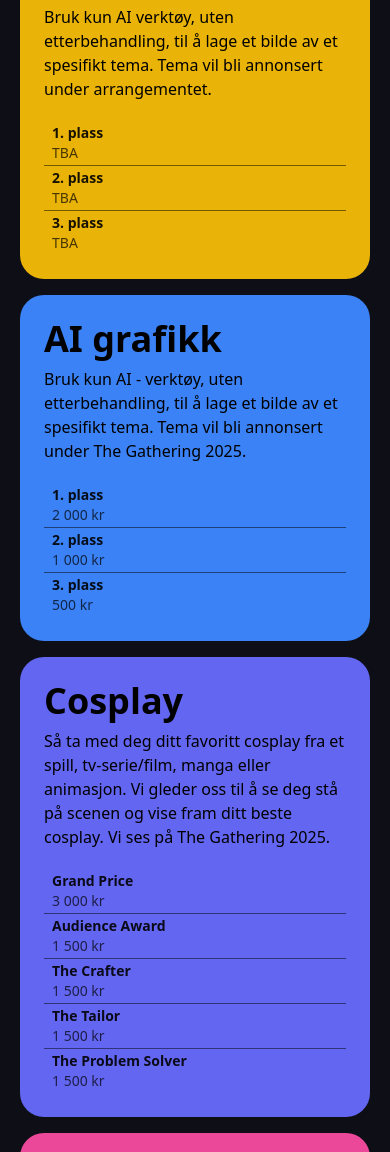
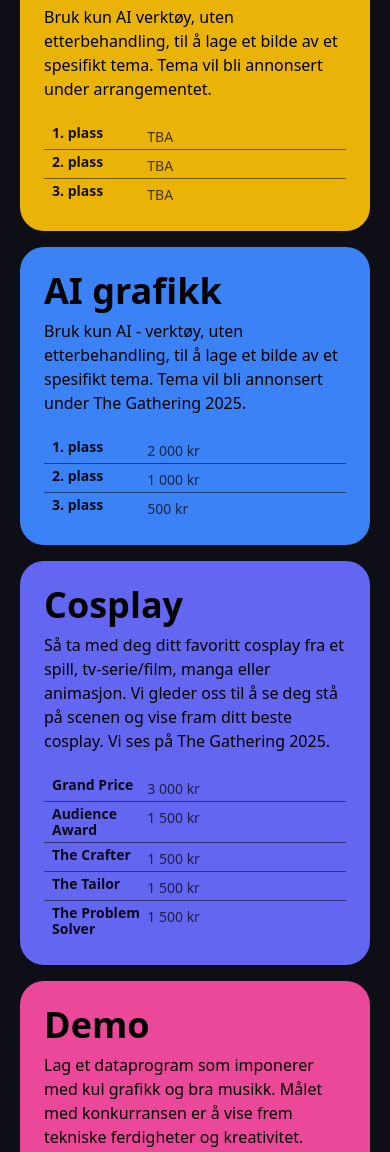
Before and after one commit to gathering/tgno-frontend, an Astro site: page /competitions/creative in a window 390 px wide. Shown: the part 921-2073 px from the top of the page. Built offline with nearby package versions, Linux system fonts and the light colour scheme; Astro itself is replaced by a stand-in of ours.

Commit message:
feat: improve mobile price table scaling

```diff
--- a/src/components/competitions/CreativeBox.astro
+++ b/src/components/competitions/CreativeBox.astro
@@ -57,11 +57,11 @@
       <>
         <dl class="divide-y divide-black/50 mt-5 last:pt-5 last:mt-auto">
           {prizes.map(({ name, price }, index) => (
-            <div class="px-2 py-1 sm:grid sm:grid-cols-3 sm:gap-2 sm:px-0">
+            <div class="px-2 py-1 grid grid-cols-3 sm:gap-2 sm:px-0">
               <dt class="text-sm font-bold leading-4 text-black/90">
                 {name || `${index + 1}. plass`}
               </dt>
-              <dd class="mt-1 text-sm leading-4 text-black/70 sm:col-span-2 sm:mt-0">
+              <dd class="mt-1 text-sm leading-4 text-black/70 col-span-2 sm:mt-0">
                 {price ? formatPrice(price) : "TBA"}
               </dd>
             </div>
```
